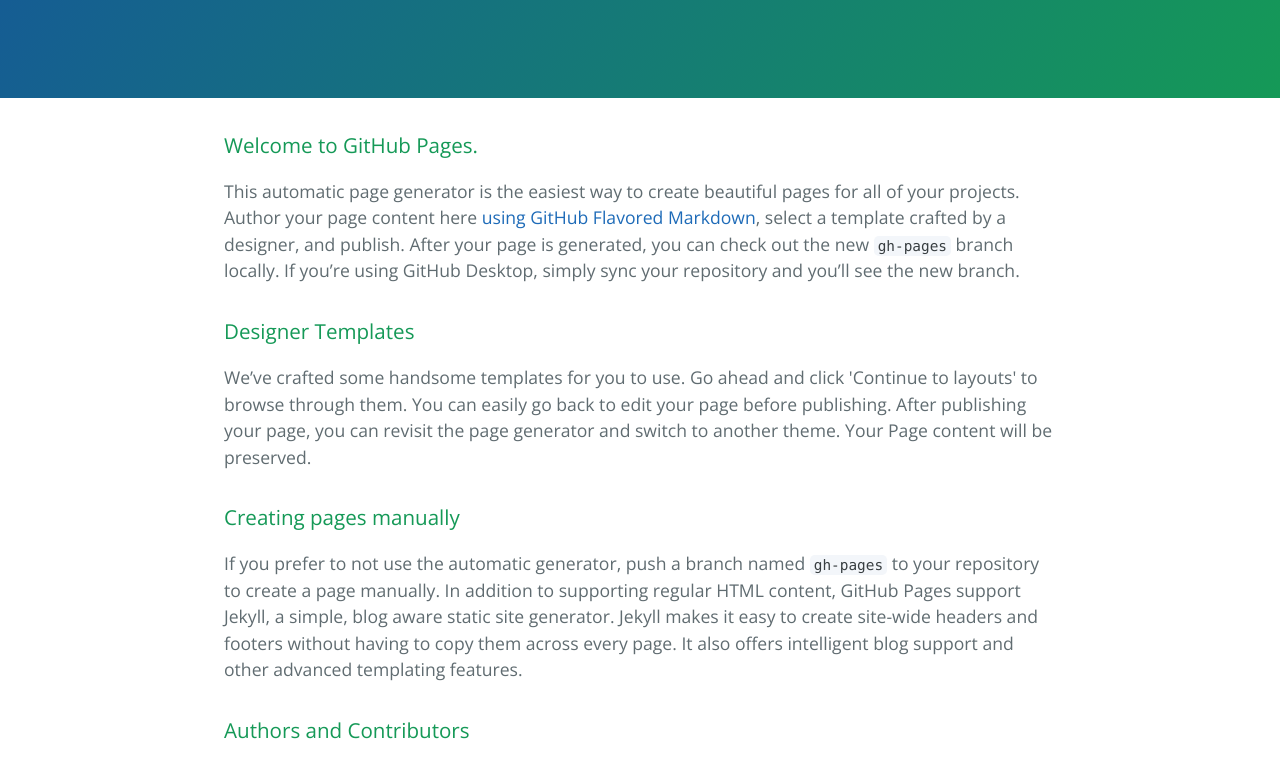
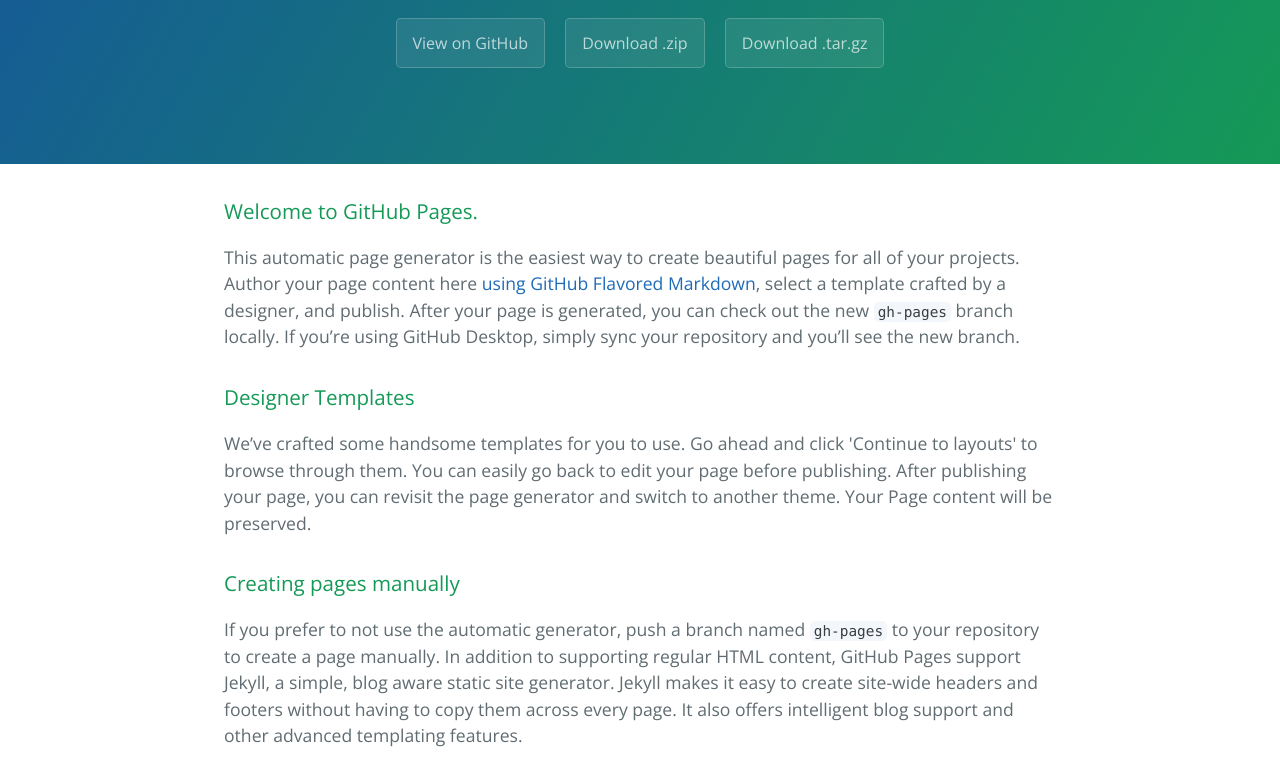
Before and after one commit to airther/LayneFlower, a plain HTML site: page index.html in a window 1280 px wide. Shown: the part 219-979 px from the top of the page. Drawn offline with nearby package versions, Linux system fonts and the light colour scheme.

Commit message:
Update index.html
Added buttons back

```diff
--- a/index.html
+++ b/index.html
@@ -13,6 +13,9 @@
     <section class="page-header">
       <h1 class="project-name">Layne Flower&#39;s Personal Site</h1>
       <h2 class="project-tagline">Layne Flower&#39;s Personal Site</h2>
+      <a href="https://github.com/airther/LayneFlower" class="btn">View on GitHub</a>
+      <a href="https://github.com/airther/LayneFlower/zipball/master" class="btn">Download .zip</a>
+      <a href="https://github.com/airther/LayneFlower/tarball/master" class="btn">Download .tar.gz</a>
     </section>
 
     <section class="main-content">
```
